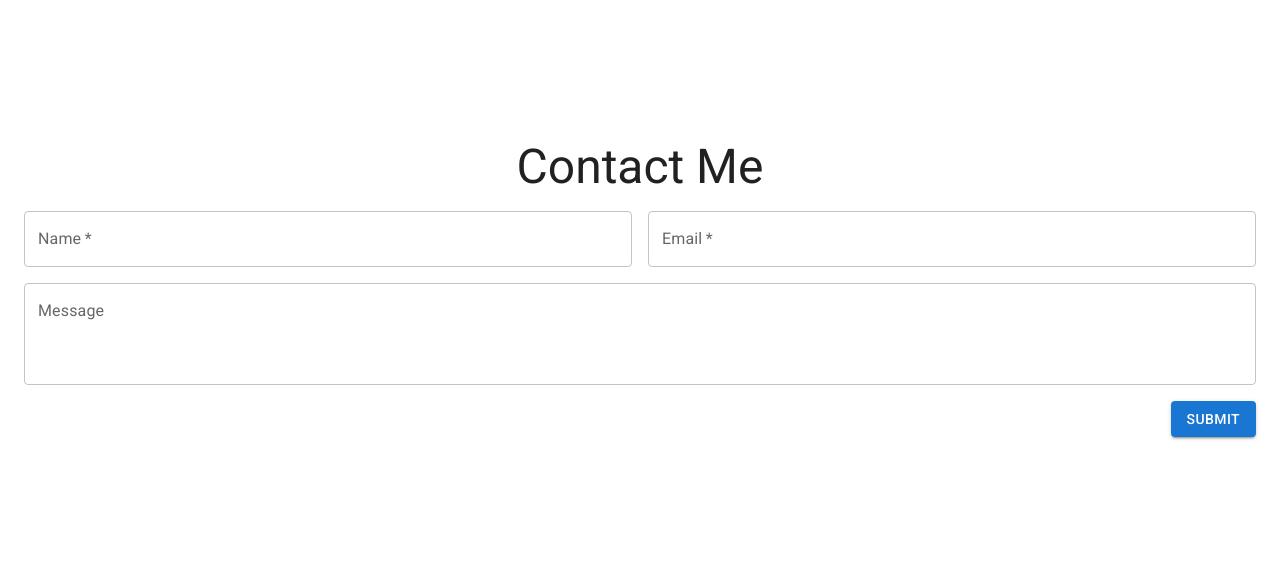
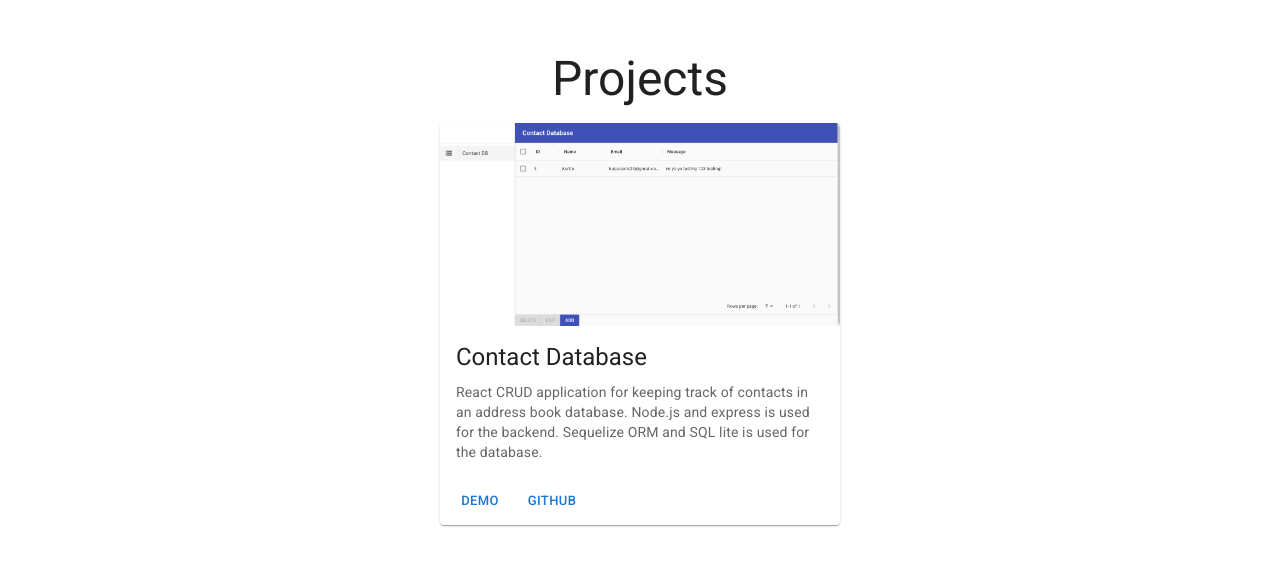
Before and after one commit to KuParsons24/kupar-portfolio-site, a React (Create React App) app: page / in a window 1280 px wide. Shown: the part 1712-2278 px from the top of the page. Built offline with nearby package versions, Linux system fonts and the light colour scheme.

Commit message:
added project page

```diff
--- a/src/App.js
+++ b/src/App.js
@@ -9,6 +9,7 @@ import AboutPage from './Components/pages/AboutPage';
 import { ThemeProvider, createTheme, responsiveFontSizes } from '@mui/material/styles';
 import { useEffect, useState } from 'react';
 import ContactMePage from './Components/pages/ContactMePage';
+import ProjectsPage from './Components/pages/ProjectsPage';
 
 function App() {
   const [darkMode, setDarkMode] = useState(false);
@@ -28,6 +29,7 @@ function App() {
   const homePageRef = useRef();
   const secondPageRef = useRef();
   const thirdPageRef = useRef();
+  const fourthPageRef = useRef();
 
   const handlePageChange = (e) => {
     // console.log(e.target.id);
@@ -41,6 +43,9 @@ function App() {
       case '2':
         thirdPageRef.current.scrollIntoView({ behavior: 'smooth' });
         break;
+      case '3':
+        fourthPageRef.current.scrollIntoView({ behavior: 'smooth' });
+        break;
     }
   }
 
@@ -50,8 +55,9 @@ function App() {
         <ResponsiveAppBar darkMode={darkMode} setDarkMode={setDarkMode} handlePageChange={handlePageChange} />
         <HomePage ref={homePageRef} backgroundImage={backgroundImage} />
         <AboutPage ref={secondPageRef} />
+        <ProjectsPage ref={thirdPageRef} />
         {/* <Divider /> */}
-        <ContactMePage ref={thirdPageRef} />
+        <ContactMePage ref={fourthPageRef} />
       </ThemeProvider>
     </div>
   );
--- /dev/null
+++ b/src/Components/display/ProjectCard.js
@@ -0,0 +1,32 @@
+import * as React from 'react';
+import Card from '@mui/material/Card';
+import CardActions from '@mui/material/CardActions';
+import CardContent from '@mui/material/CardContent';
+import CardMedia from '@mui/material/CardMedia';
+import Button from '@mui/material/Button';
+import Typography from '@mui/material/Typography';
+
+export default function ProjectCard({ project }) {
+  return (
+    <Card sx={{ maxWidth: 400 }}>
+      <CardMedia
+        component="img"
+        width='100%'
+        image={project.image}
+        alt={project.alt}
+      />
+      <CardContent>
+        <Typography gutterBottom variant="h5" component="div">
+          {project.title}
+        </Typography>
+        <Typography variant="body2" color="text.secondary">
+          {project.body}
+        </Typography>
+      </CardContent>
+      <CardActions>
+        <Button size="small" href={project.demoLink} target='_blank' rel='noopener noreferrer' >Demo</Button>
+        <Button size="small" href={project.gitLink} target='_blank' rel='noopener noreferrer' >GitHub</Button>
+      </CardActions>
+    </Card>
+  );
+}
--- /dev/null
+++ b/src/Components/pages/ProjectsPage.js
@@ -0,0 +1,47 @@
+import * as React from 'react';
+import { useRef, forwardRef } from 'react';
+import { Button, Container, Grid, Paper, Stack, Toolbar, Typography } from '@mui/material';
+import ResponsiveAppBar from '../app_bar/ResponsiveAppBar';
+import { useTheme } from '@mui/system';
+import ProjectCard from '../display/ProjectCard';
+import CrudImage from '../../Crud.PNG';
+
+const ProjectsPage = forwardRef((props, ref) => {
+  const theme = useTheme();
+
+  const project1 = {
+    title: 'Contact Database',
+    body: 'React CRUD application for keeping track of contacts in an address book database. Node.js and express is used for the backend. Sequelize ORM and SQL lite is used for the database.',
+    demoLink: 'http://kuparsons24.ddnsfree.com/crud',
+    gitLink: 'https://github.com/KuParsons24/crud-admin-dashboard',
+    image: CrudImage,
+    alt: 'crud_image'
+  };
+
+  return(
+    <Paper ref={ref} square sx={{
+      // backgroundColor: 'darkslategray',
+      // backgroundBlendMode: theme.palette.mode === 'dark' ? 'multiply' : 'screen',
+      // backgroundPosition: 'center',
+      // backgroundRepeat: 'no-repeat',
+      // backgroundSize: 'cover',
+      // backgroundAttachment: 'fixed',
+      height: 'auto',
+      minHeight: '100vh',
+    }}>
+      {/* <Toolbar /> */}
+      <Container maxWidth='xl' sx={{display: 'flex', alignItems: 'center', minHeight: '100vh'}}>
+        <Grid container spacing={2}>
+          <Grid item xs={12} >
+            <Typography textAlign='center' variant='h3' >Projects</Typography>
+          </Grid>
+          <Grid container item justifyContent='center' xs={12}>
+            <ProjectCard project={project1} />
+          </Grid>
+        </Grid>
+      </Container>
+    </Paper>
+  );
+});
+
+export default ProjectsPage
```
Also changed, not shown: src/Crud.PNG (added).
